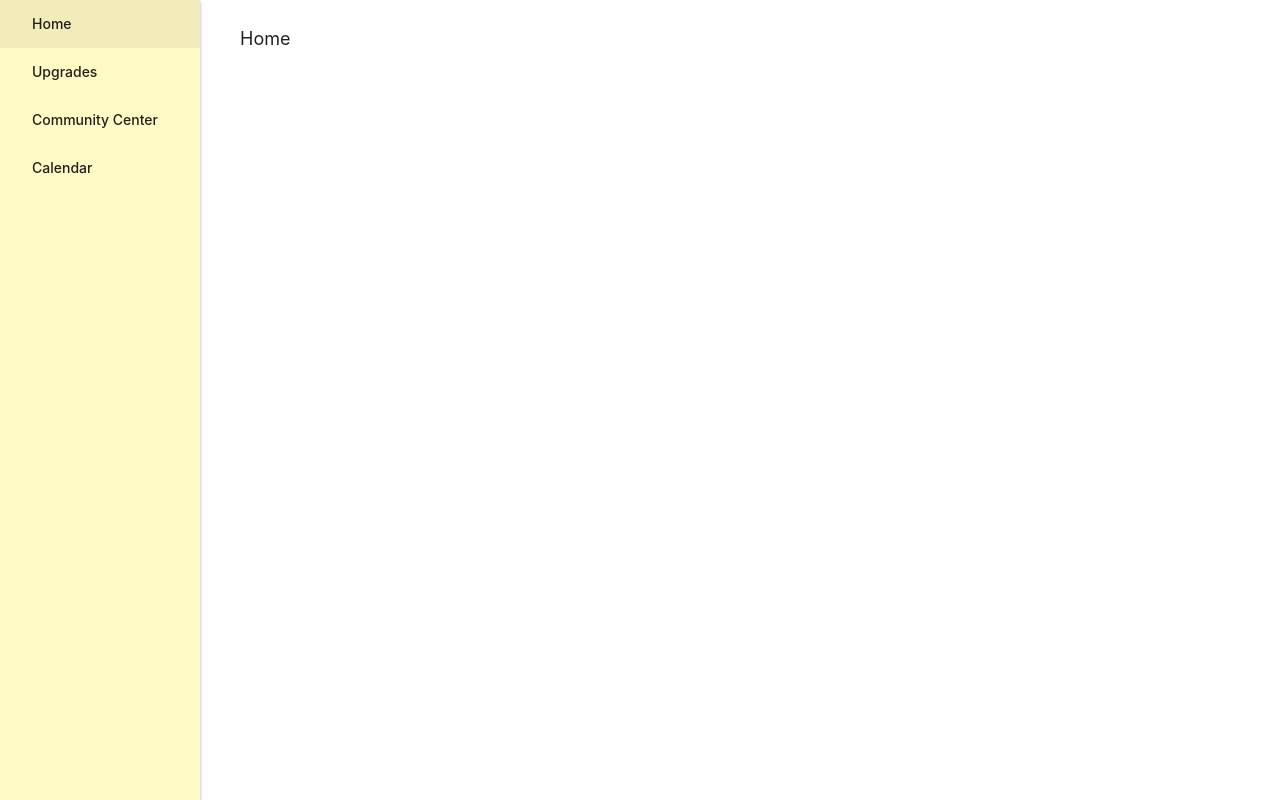
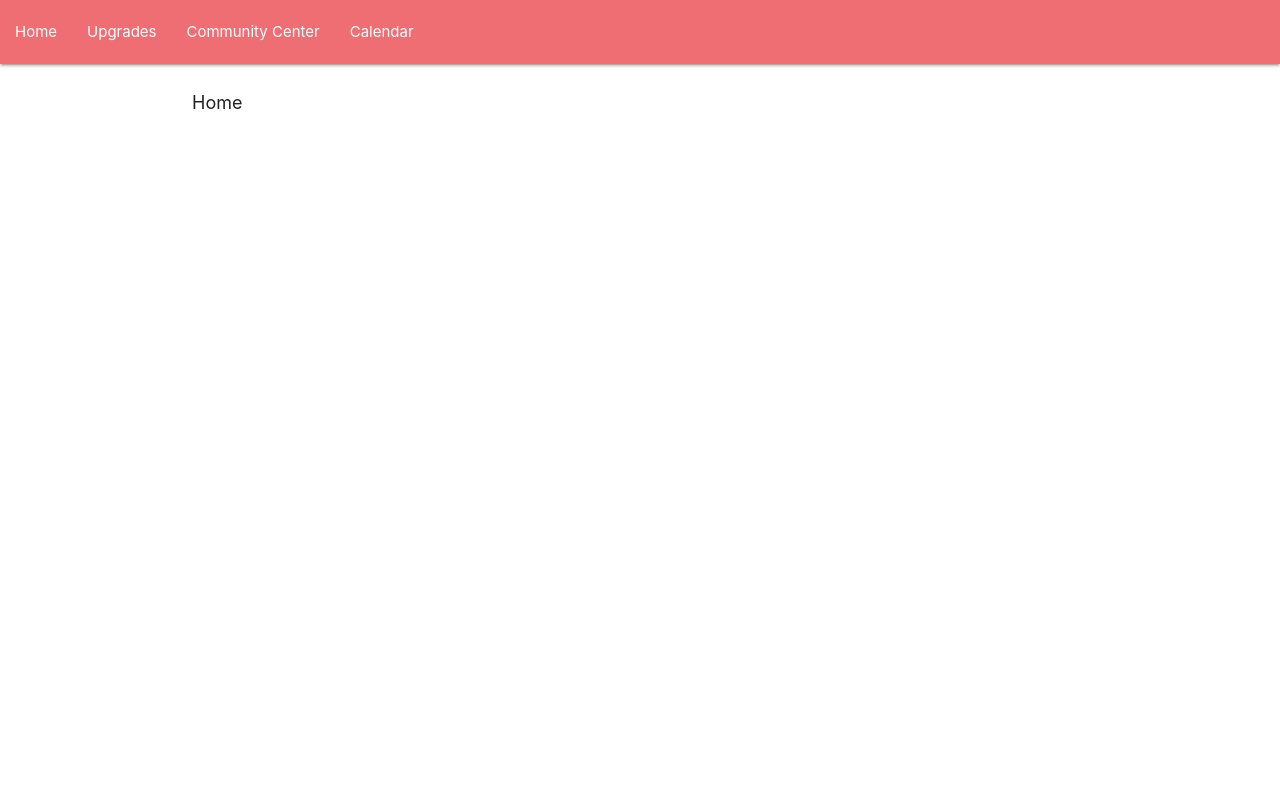
Before and after one commit to piratemermaid/sv-guide-app, a React (Create React App) app: page / in a window 1280 px wide. Built offline with nearby package versions, Linux system fonts and the light colour scheme.

Commit message:
update package jsons

```diff
--- a/src/App.css
+++ b/src/App.css
@@ -1,9 +1,5 @@
 body {
     font: sans-serif;
-}
-
-.container {
-  margin-left: 240px;
 }
 
 h2 {
--- a/src/components/Nav.js
+++ b/src/components/Nav.js
@@ -5,8 +5,9 @@ import { URLS } from "../utils/globals";
 
 const Header = () => {
     return (
-    <div>
-      <ul className="sidenav yellow lighten-4">
+        <nav>
+            <div class="nav-wrapper">
+                <ul className="yellow lighten-4">
                     <li>
                         <Link to="/">Home</Link>
                     </li>
@@ -21,6 +22,7 @@ const Header = () => {
                     </li>
                 </ul>
             </div>
+        </nav>
     );
 };
 
```
Lines whose indentation alone changed are shown as unchanged.
